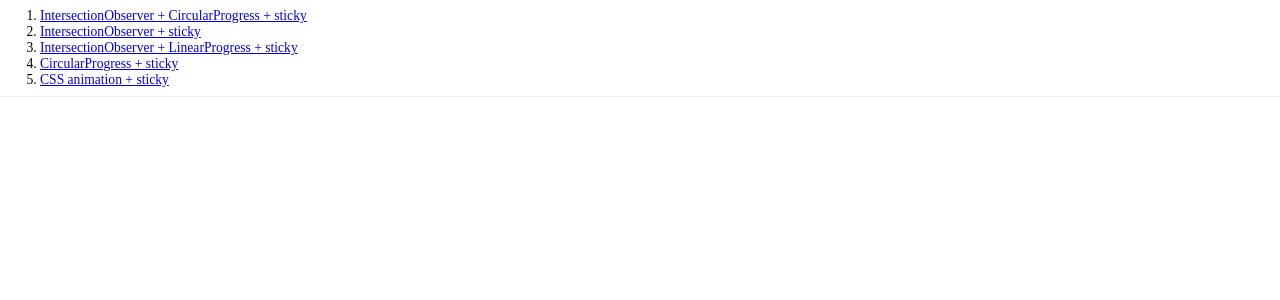
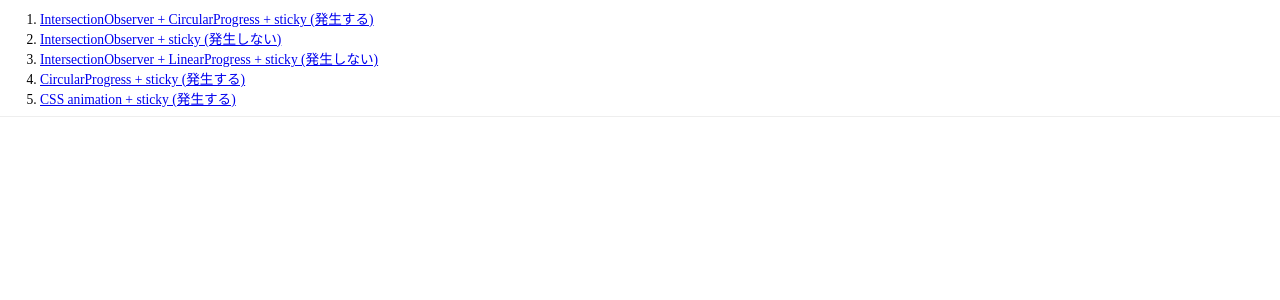
Before and after one commit to hbsnow-sandbox/intersection-observer-sticky, a React (Vite) app: page /example-01 in a window 1280 px wide. Shown: the top 300 px of the page. Built offline with nearby package versions, Linux system fonts and the light colour scheme.

Commit message:
feat: title

```diff
--- a/index.html
+++ b/index.html
@@ -4,7 +4,7 @@
     <meta charset="UTF-8" />
     <link rel="icon" type="image/svg+xml" href="/vite.svg" />
     <meta name="viewport" content="width=device-width, initial-scale=1.0" />
-    <title>Vite + React + TS</title>
+    <title>intersection-observer-sticky</title>
   </head>
   <body>
     <div id="root"></div>
--- a/src/layout.tsx
+++ b/src/layout.tsx
@@ -8,22 +8,24 @@ export function Layout() {
         <ol className={styles.ol}>
           <li>
             <Link to="/example-01">
-              IntersectionObserver + CircularProgress + sticky
+              IntersectionObserver + CircularProgress + sticky (発生する)
             </Link>
           </li>
           <li>
-            <Link to="/example-02">IntersectionObserver + sticky</Link>
+            <Link to="/example-02">
+              IntersectionObserver + sticky (発生しない)
+            </Link>
           </li>
           <li>
             <Link to="/example-03">
-              IntersectionObserver + LinearProgress + sticky
+              IntersectionObserver + LinearProgress + sticky (発生しない)
             </Link>
           </li>
           <li>
-            <Link to="/example-04">CircularProgress + sticky</Link>
+            <Link to="/example-04">CircularProgress + sticky (発生する)</Link>
           </li>
           <li>
-            <Link to="/example-05">CSS animation + sticky</Link>
+            <Link to="/example-05">CSS animation + sticky (発生する)</Link>
           </li>
         </ol>
       </nav>
```
